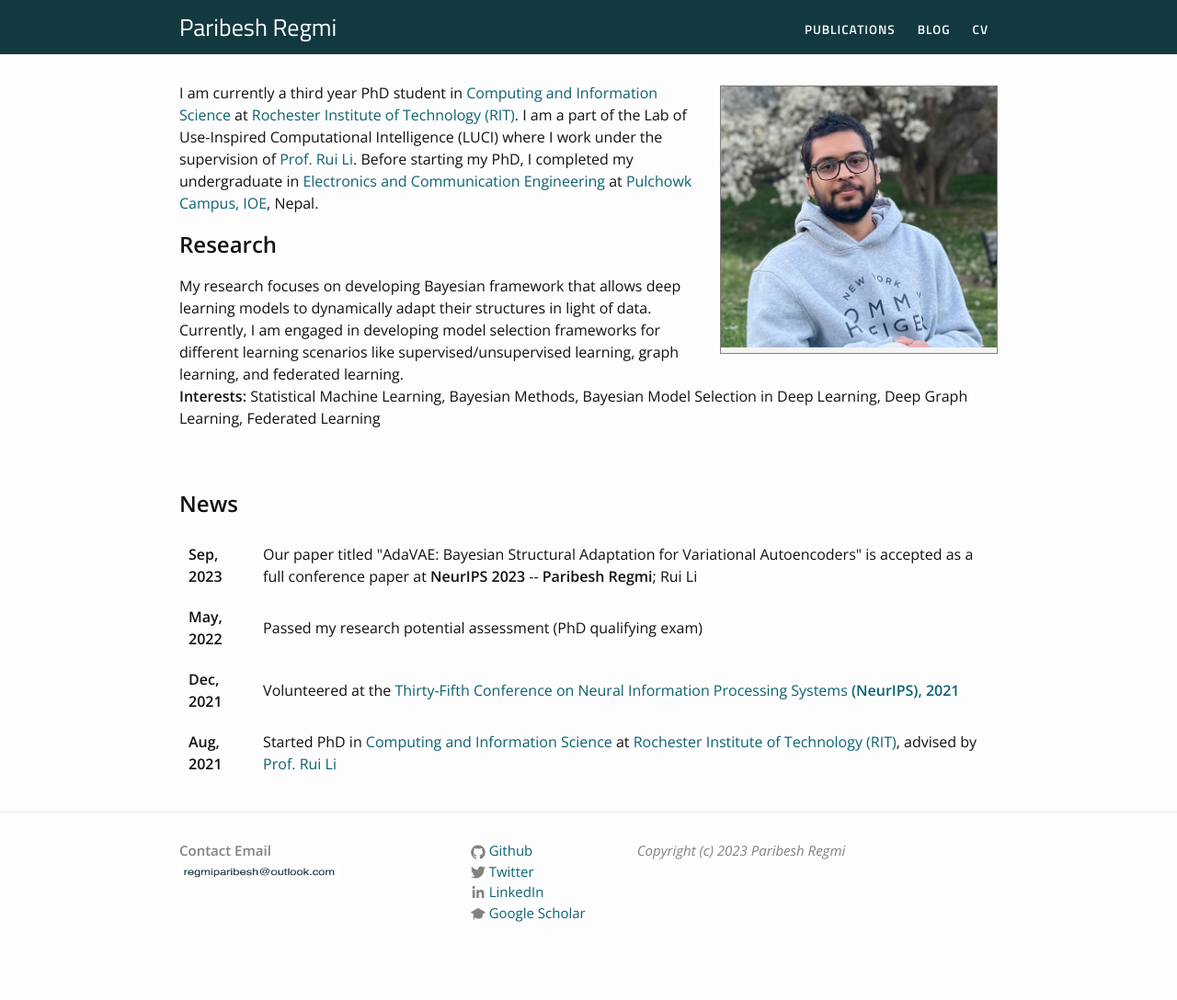
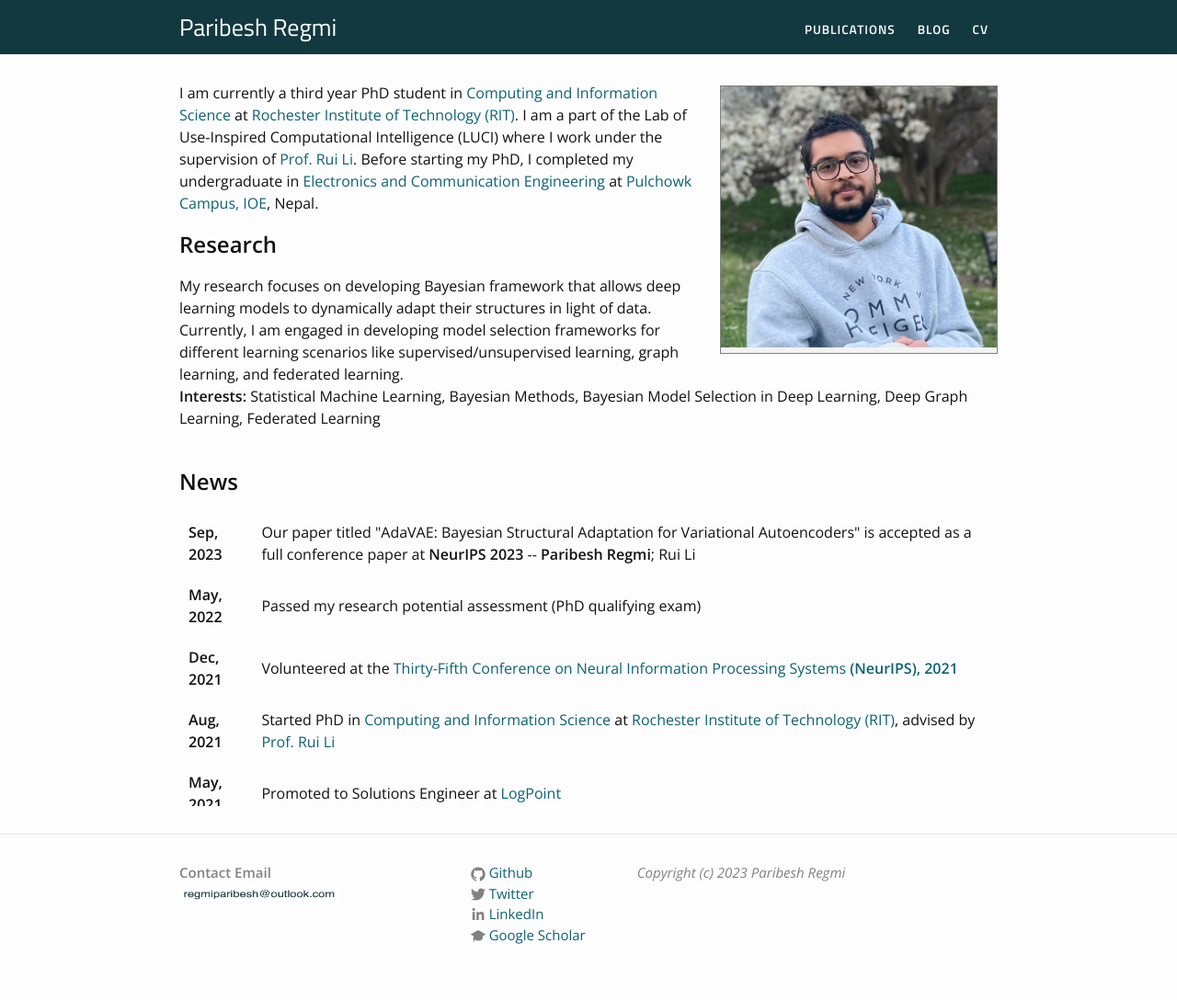
Before and after one commit to paribeshregmi/paribeshregmi.github.io, a Jekyll site: the page built from index.markdown, in a window 1280 px wide. Shown: the whole page at 92% size. Built offline with Jekyll 4.4.1, drawn with Linux system fonts in a browser that asks for light colours; before the commit the page ends 1064 px from its top, so only the background shows below that.

Commit message:
Update index.markdown

```diff
--- a/index.markdown
+++ b/index.markdown
@@ -17,12 +17,12 @@ layout: default
  </h2>
  My research focuses on developing Bayesian framework that allows deep learning models to dynamically adapt their structures in light of data. Currently, I am engaged in developing model selection frameworks for different learning scenarios like supervised/unsupervised learning, graph learning, and federated learning. <br>
     <b>Interests: </b> Statistical Machine Learning, Bayesian Methods, Bayesian Model Selection in Deep Learning, Deep Graph Learning, Federated Learning
-    </p><br> <br>
+    </p><br>
 
 <h2>
  <b>News</b>
  </h2>
- <div class="updates" style="height: 17em; overflow-y: scroll;">
+ <div class="updates" style="height: 20em; overflow-y: scroll;">
      <table>
       <tr>
         <td><b>Sep, 2023</b></td>
@@ -45,6 +45,10 @@ layout: default
         <td>Promoted to Solutions Engineer at <a href="https://www.logpoint.com/en/" target="_blank" rel="noopener noreferrer">LogPoint</a></td>
       </tr>
       <tr>
+        <td><b>Jul, 2019</b></td>
+        <td>Our paper titled <a href="https://www.ijcaonline.org/archives/volume178/number31/30732-30732-2019918401"> "Nepali Speech Recognition Using RNN-CTC Model"</a> is published in the International Journal of Computer Applications -- <b>Paribesh Regmi</b>, Arjun Dahal, Basanta Joshi</td>
+      </tr>
+      <tr>
         <td><b>Oct, 2018</b></td>
         <td>Joined <a href="https://www.logpoint.com/en/" target="_blank" rel="noopener noreferrer">LogPoint</a>, a SIEM company as an Associate Solutions Engineer</td>
       </tr>
```
